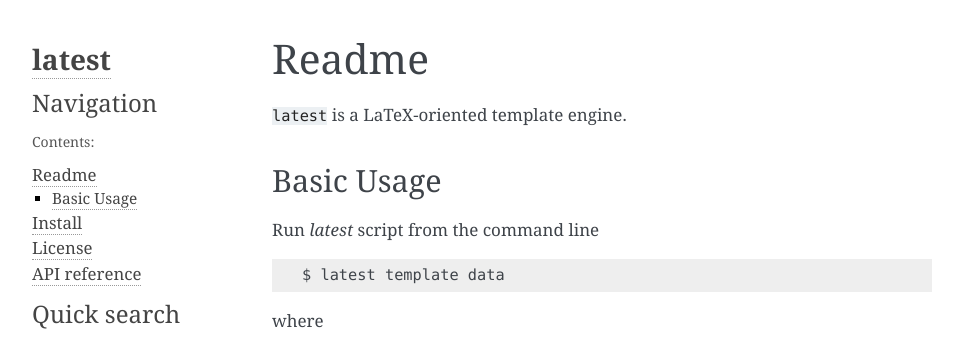
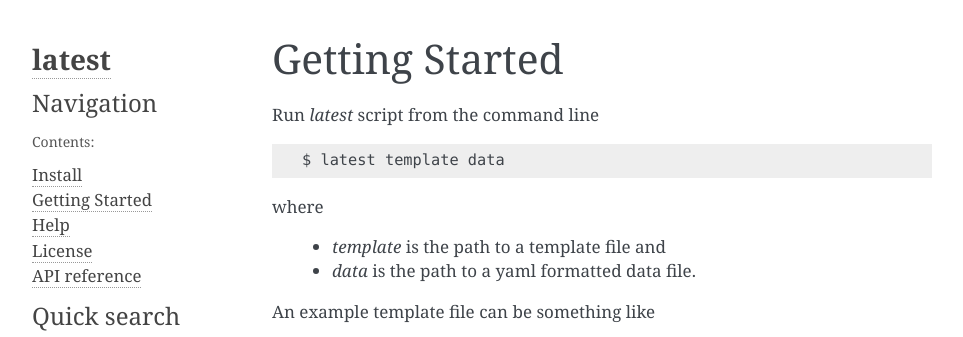
Before and after one commit to bluephlavio/latest, a Sphinx documentation site: the page built from docs/source/gettingstarted.rst, in a window 1280 px wide, cut to the strip 0-337 px from the top of the page. Shown: the whole strip, without its empty margins (148-1111 px from the left). Built offline with Sphinx 7.4.7, drawn with Linux system fonts in a browser that asks for light colours.

Commit message:
Docs improved.

```diff
--- a/docs/index.rst
+++ b/docs/index.rst
@@ -10,8 +10,9 @@ Welcome to latest's documentation!
    :maxdepth: 2
    :caption: Contents:
 
-   source/readme
    source/install
+   source/gettingstarted
+   source/help
    source/license
    source/modules
 
--- a/docs/source/readme.rst
+++ b/docs/source/gettingstarted.rst
@@ -1,10 +1,5 @@
-Readme
-======
-
-``latest`` is a LaTeX-oriented template engine.
-
-Basic Usage
------------
+Getting Started
+---------------
 
 Run `latest` script from the command line
 
```
Also changed, not shown: docs/source/help.rst (added, +25 -0 lines).
